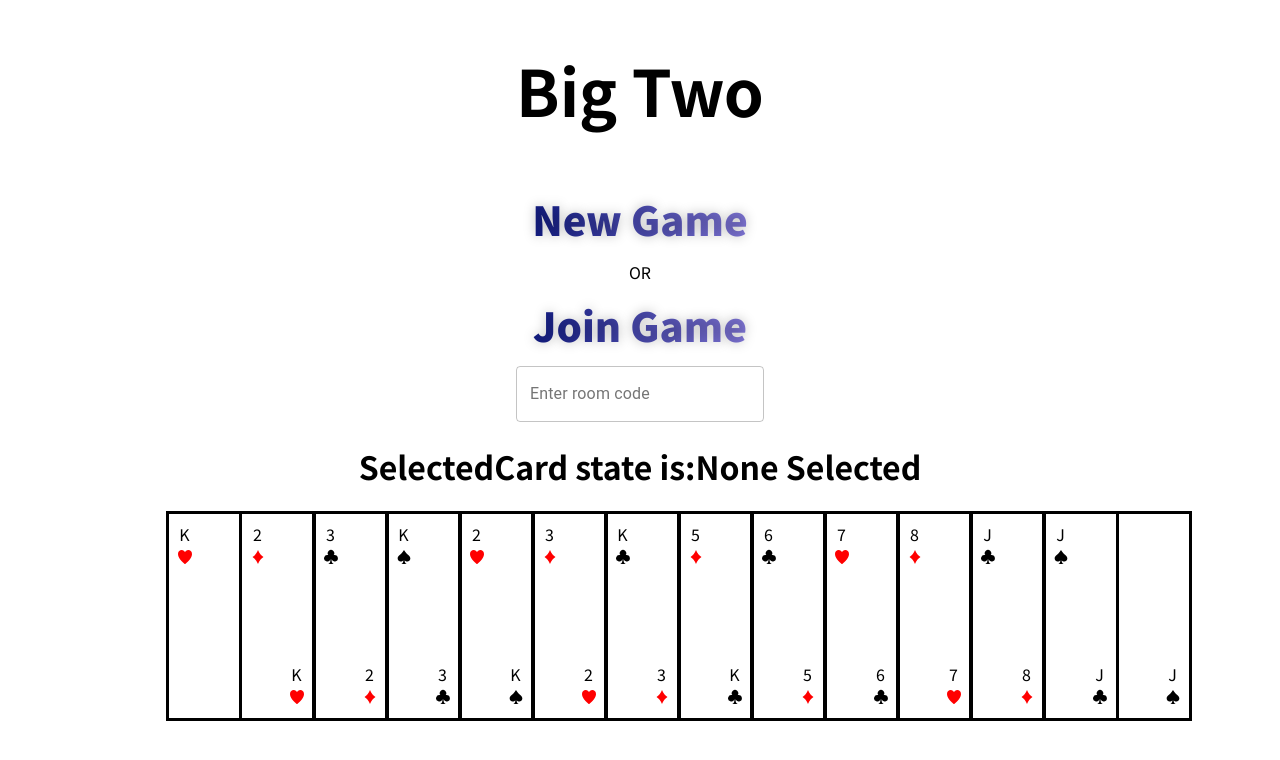
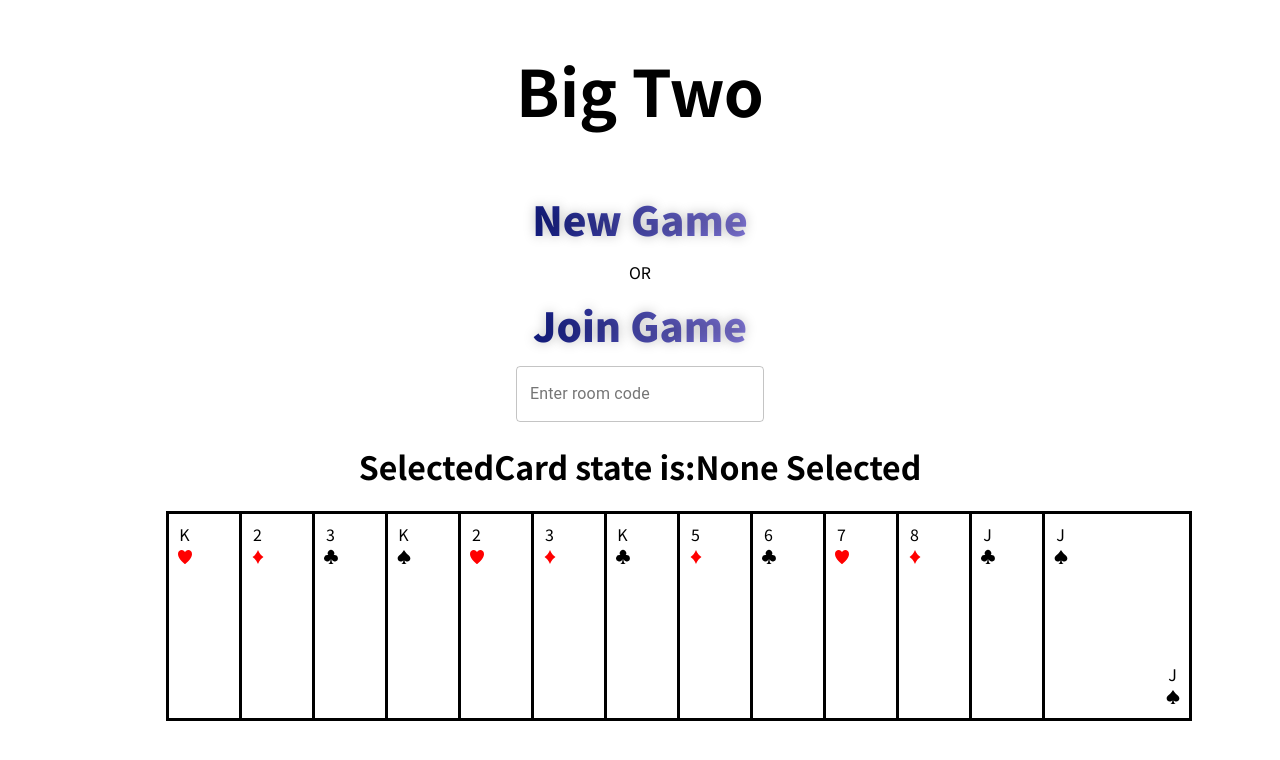
Before and after one commit to MGC3/bigtwo, a React (Create React App) app in the folder frontend/: page / in a window 1280 px wide. Shown: the top 760 px of the page. Built offline with nearby package versions, Linux system fonts and the light colour scheme.

Commit message:
Fix card overlapping bug and remove zindex hack
There was an issue where the lower right rank and suit icons were visible when cards were overlapped. Turns out you need to explicitly set a background color, it's not actually white by default.

```diff
--- a/frontend/src/components/Card.jsx
+++ b/frontend/src/components/Card.jsx
@@ -8,7 +8,6 @@ export class Card extends Component {
 
     this.state = {
       data: this.props.data,
-      zdex: this.props.zdex + 1 * 100,
     };
   }
 
@@ -28,17 +27,11 @@ export class Card extends Component {
       }
     };
 
-    const cardStyle = {
-      zIndex: `${this.state.zdex}`,
-      position: "relative",
-    };
-
     const icon = iconMaker(this.state.data.suit);
 
     return (
       <div
         className={"card-container " + (this.props.selected && "card-selected")}
-        style={cardStyle}
         onClick={() => this.props.handleCardSelect(this.state.data)}
       >
         <div className="upper">
--- a/frontend/src/components/Hand.jsx
+++ b/frontend/src/components/Hand.jsx
@@ -52,7 +52,6 @@ export class Hand extends Component {
               <Card
                 key={card.rank + card.suit}
                 data={card}
-                zdex={i}
                 handleCardSelect={this.handleCardSelect}
                 selected={this.isCardSelected(card)}
               />
--- a/frontend/src/css/card.css
+++ b/frontend/src/css/card.css
@@ -10,6 +10,8 @@
   align-items: flex-start;
   margin-right: -77px;
   transition-duration: 0.15s;
+  background: #ffffff;
+  z-index: auto;
 }
 
 .lower {
```
